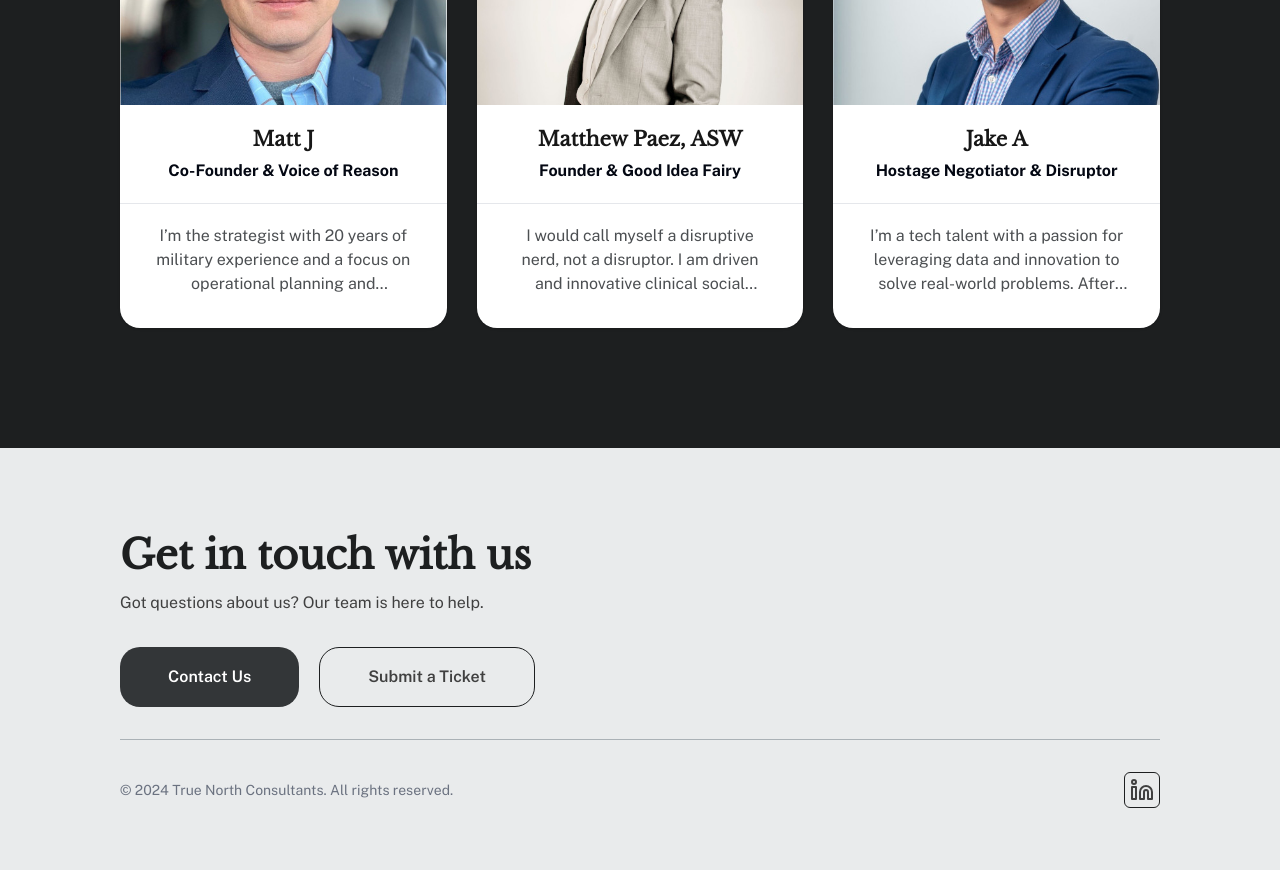
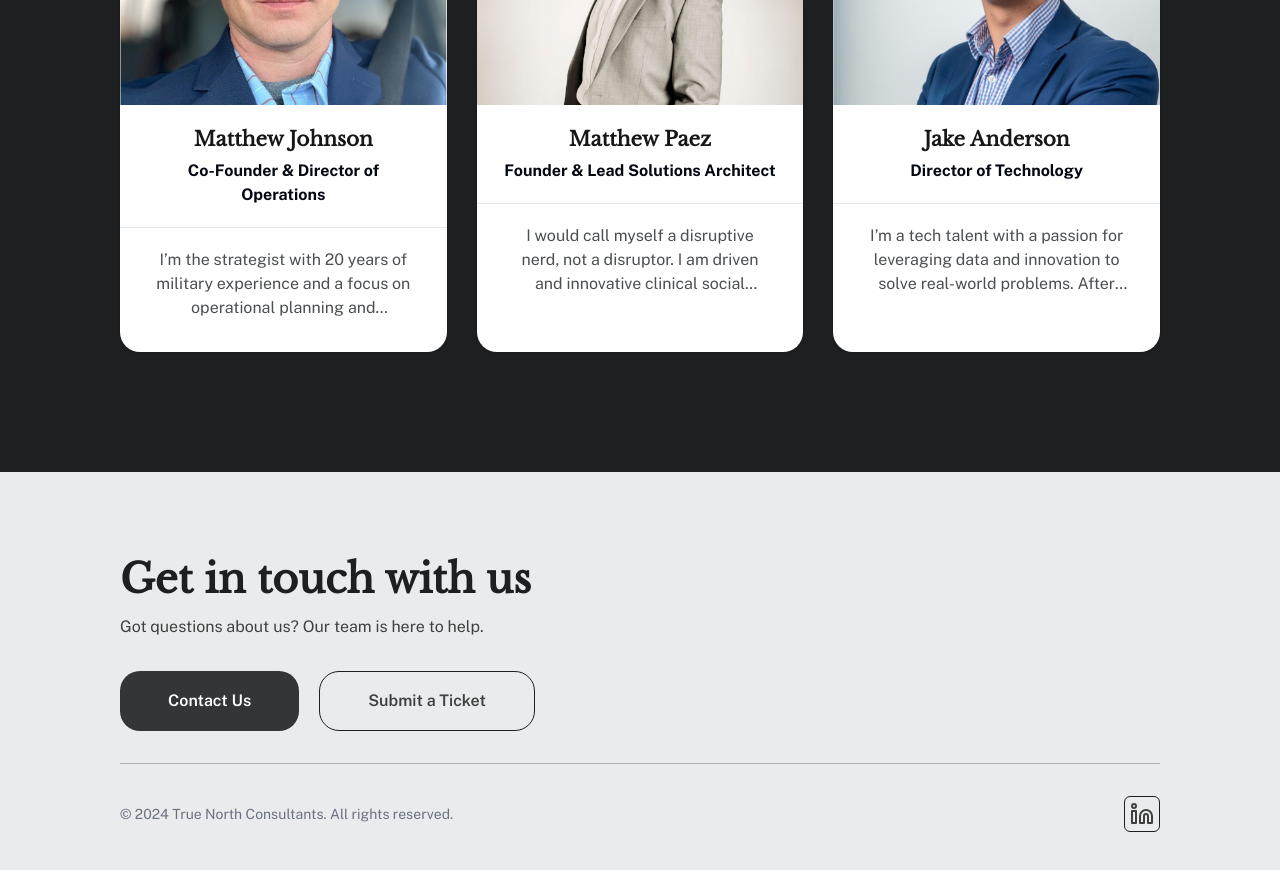
Before and after one commit to FindYourNorth/website-true-north, a Next.js app: page / in a window 1280 px wide. Shown: the part 5320-6190 px from the top of the page. Built offline with nearby package versions, Linux system fonts and the light colour scheme.

Commit message:
chore: team: name & title

```diff
--- a/components/home-page/OurTeam.tsx
+++ b/components/home-page/OurTeam.tsx
@@ -14,20 +14,20 @@ type CardItem = {
 const cardItems: CardItem[] = [
   {
     photoUrl: '/img/matt.jpg',
-    name: 'Matt J',
-    position: 'Co-Founder & Voice of Reason',
+    name: 'Matthew Johnson',
+    position: 'Co-Founder & Director of Operations',
     bio: 'I’m the strategist with 20 years of military experience and a focus on operational planning and efficiency. With a business focus and experience in both the public and and private sectors, I specialize in helping organizations streamline processes and achieve their goals. As the co-founder of True North, I ensure we stay on course, delivering results that drive success. When I’m not working, I’m dedicated to empowering veterans and exploring innovative solutions to modern challenges.',
   },
   {
     photoUrl: '/img/matthew.jpeg',
-    name: 'Matthew Paez, ASW',
-    position: 'Founder & Good Idea Fairy',
+    name: 'Matthew Paez',
+    position: 'Founder & Lead Solutions Architect',
     bio: 'I would call myself a disruptive nerd, not a disruptor. I am driven and innovative clinical social worker with a passion for integrating technology into health and human service spaces. With an MSW from USC and a background in military intelligence, I bring a unique perspective to my work, blending deep empathy with strategic problem-solving. As the founder of True North Consultants LLC, I am dedicated to unburdening social entrepreneurs, human service and veteran service organizations by empowering them with cutting-edge solutions. My approach is rooted in the values of service, innovation, and sustainability, with a focus on creating lasting impacts in the communities they serve.',
   },
   {
     photoUrl: '/img/jake.jpg',
-    name: 'Jake A',
-    position: 'Hostage Negotiator & Disruptor',
+    name: 'Jake Anderson',
+    position: 'Director of Technology',
     bio: 'I’m a tech talent with a passion for leveraging data and innovation to solve real-world problems. After serving ten years in the US Marine Corps as a Geospatial Data Scientist within Special Operations, I transitioned my skills into the tech industry. I specialize in strategy and development, blending my operational experience with a drive for building solutions that matter. Now, I lead True North’s strategy and implementation. Beyond here, you’ll likely find me volunteering to counter human trafficking or catching waves at the beach.',
   },
 ];
```
